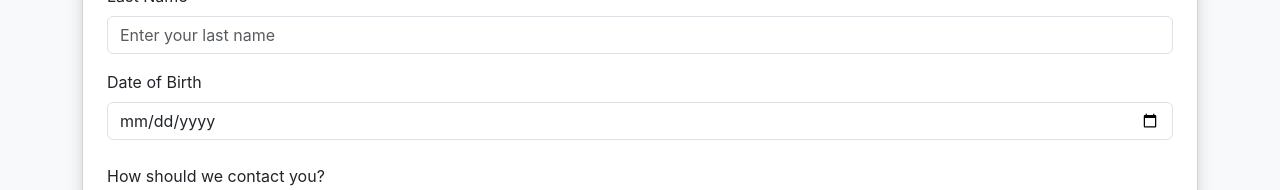
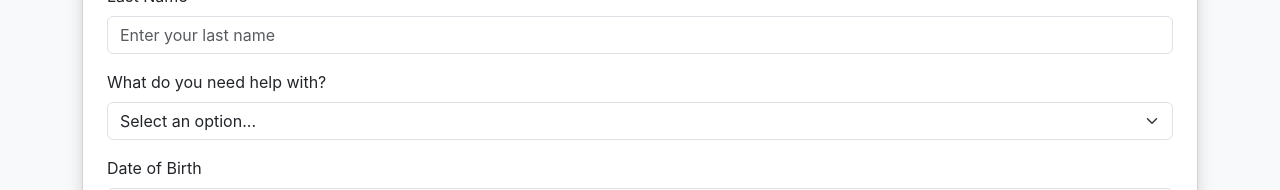
Before and after one commit to ciscoacdave/travel-form-app, a React (Create React App) app: page / in a window 1280 px wide. Shown: the part 1026-1216 px from the top of the page. Built offline with nearby package versions, Linux system fonts and the light colour scheme.

Commit message:
Remove GitHub Pages homepage for Netlify

```diff
--- a/src/App.js
+++ b/src/App.js
@@ -4,6 +4,7 @@ function App() {
   const [formData, setFormData] = useState({
     finalDestination: '',
     lastName: '',
+    helpCategory: '',
     dateOfBirth: '',
     contactMethod: '',
     phoneNumber: ''
@@ -51,7 +52,7 @@ function App() {
     e.preventDefault();
 
     // Validate that all required fields are filled
-    if (!formData.finalDestination || !formData.lastName || !formData.dateOfBirth || !formData.contactMethod) {
+    if (!formData.finalDestination || !formData.lastName || !formData.helpCategory || !formData.dateOfBirth || !formData.contactMethod) {
       alert('Agent on Demand says: Please fill in all fields and select a contact method.');
       return;
     }
@@ -73,9 +74,8 @@ function App() {
     // Handle Apple Messages for Business
     if (formData.contactMethod === 'appleBusiness') {
       try {
-        // Open Apple Messages app https://bcrw.apple.com/urn:biz:8a4b1370-1933-4b12-b9a9-a94fc58281ca?service=iMessage&body=Hello
-        const messagesUrl = 'https://bcrw.apple.com/urn:biz:8a4b1370-1933-4b12-b9a9-a94fc58281ca?service=iMessage&body=Hello'
-        //'https://bcrw.apple.com/messages/api/messageprofiles/redirecthelper?service=iMessage&recipient=urn:biz:6f6ab203-6ead-450a-bcae-24662cb6aae0&body=Hello';
+        // Open Apple Messages app
+        const messagesUrl = 'https://bcrw.apple.com/messages/api/messageprofiles/redirecthelper?service=iMessage&recipient=urn:biz:6f6ab203-6ead-450a-bcae-24662cb6aae0&body=Hello';
         window.open(messagesUrl, '_blank');
 
         alert('Agent on Demand says: Opening Apple Messages for Business...');
@@ -84,6 +84,7 @@ function App() {
         setFormData({
           finalDestination: '',
           lastName: '',
+          helpCategory: '',
           dateOfBirth: '',
           contactMethod: '',
           phoneNumber: ''
@@ -106,6 +107,7 @@ function App() {
       const webhookData = {
         finalDestination: formData.finalDestination,
         lastName: formData.lastName,
+        helpCategory: formData.helpCategory,
         dateOfBirth: formData.dateOfBirth,
         contactMethod: formData.contactMethod,
         timestamp: new Date().toISOString()
@@ -131,6 +133,7 @@ function App() {
         setFormData({
           finalDestination: '',
           lastName: '',
+          helpCategory: '',
           dateOfBirth: '',
           contactMethod: '',
           phoneNumber: ''
@@ -195,6 +198,26 @@ function App() {
                 onChange={handleInputChange}
                 placeholder="Enter your last name"
               />
+            </div>
+
+            {/* Help Category Dropdown */}
+            <div className="mb-3">
+              <label htmlFor="helpCategory" className="form-label">
+                What do you need help with?
+              </label>
+              <select
+                className="form-select"
+                id="helpCategory"
+                name="helpCategory"
+                value={formData.helpCategory}
+                onChange={handleInputChange}
+              >
+                <option value="">Select an option...</option>
+                <option value="Baggage">Baggage Issues</option>
+                <option value="changeSeat">Change my seat</option>
+                <option value="verifyDocuments">Verify travel documents</option>
+                <option value="somethingElse">Something Else</option>
+              </select>
             </div>
 
             {/* Date of Birth */}
```
Also changed, not shown: src/reportWebVitals.js (added, +13 -0 lines), src/setupTests.js (added, +5 -0 lines), src/logo.svg (added).
